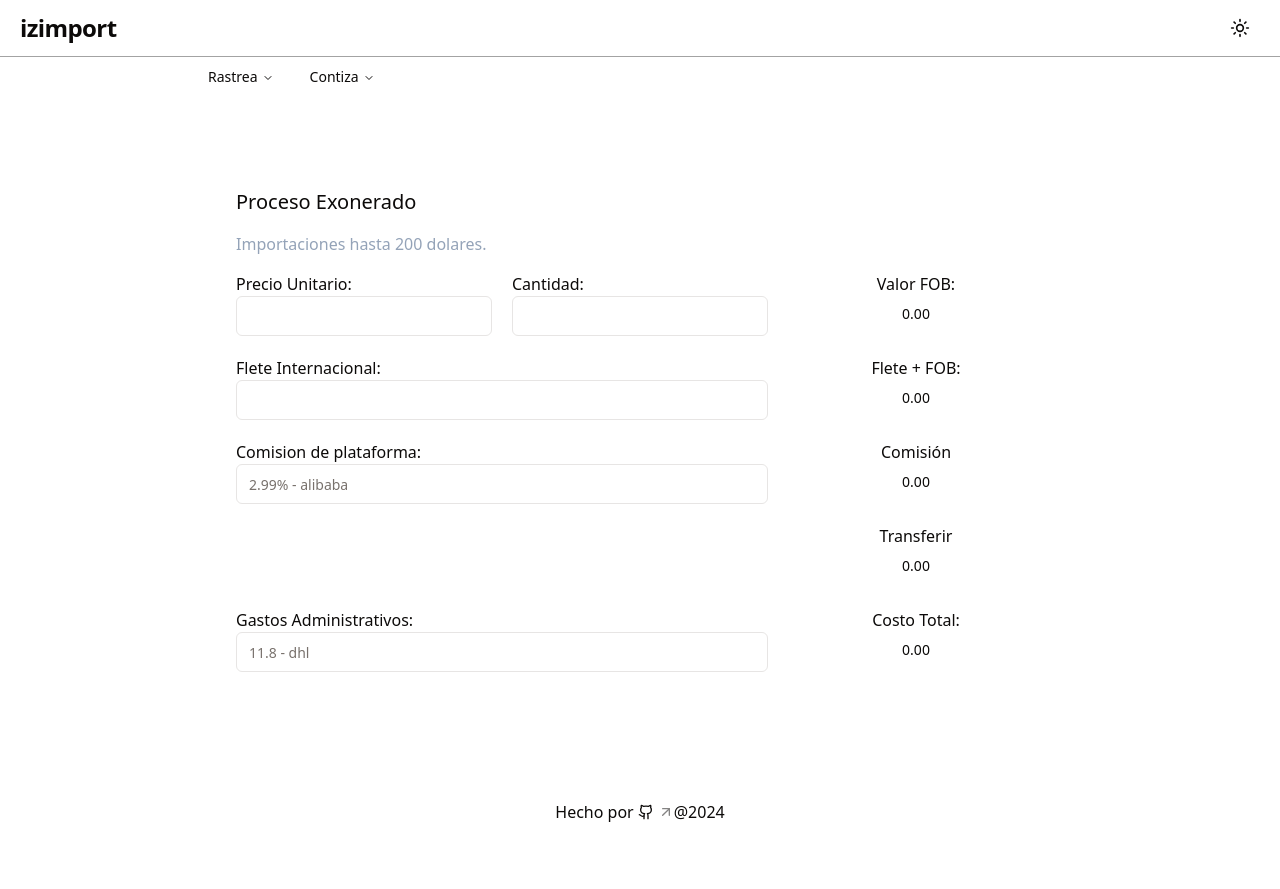
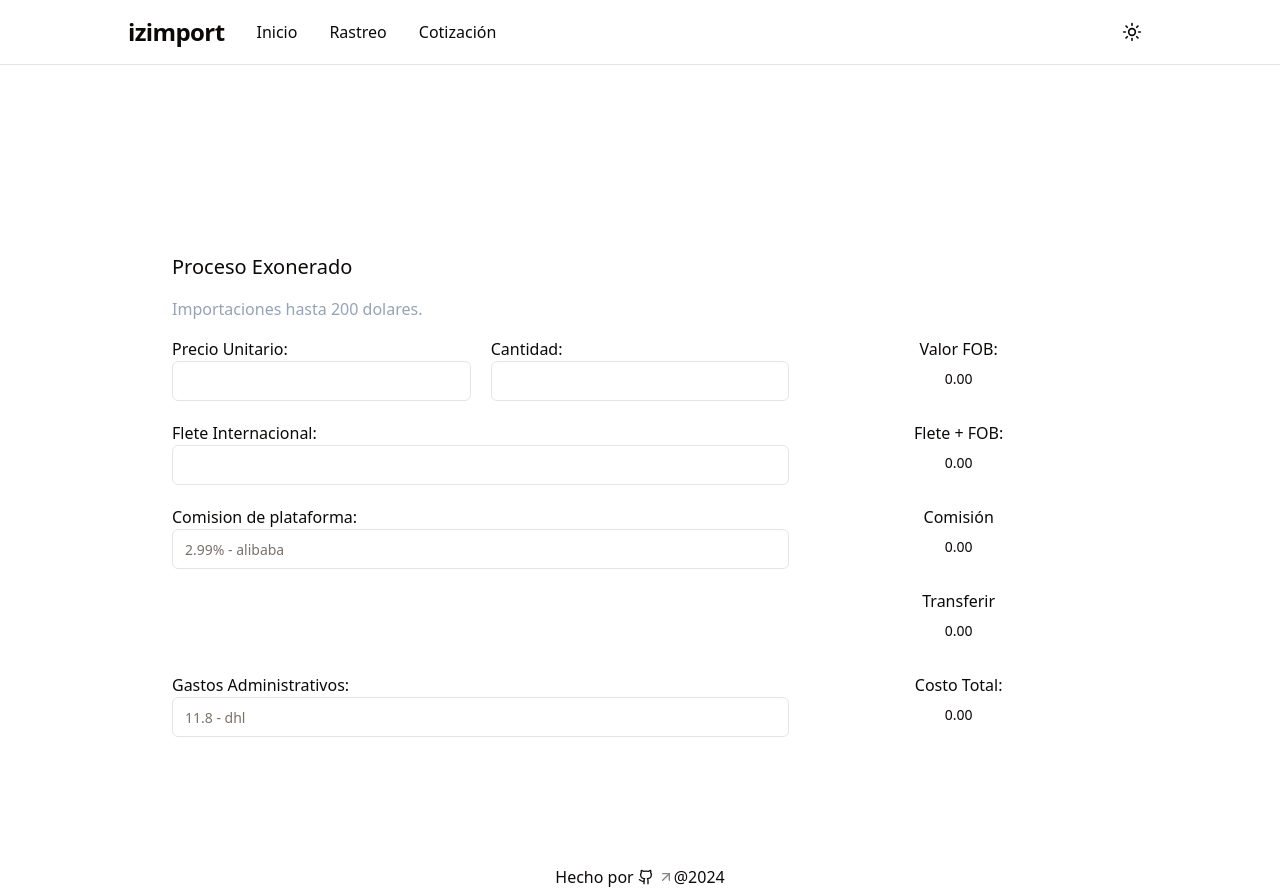
Before and after one commit to ivanmayta/izimport.com, a Next.js app: page /exonerado in a window 1280 px wide. Before the commit the page ends 824 px from the top, so only its background shows below. Built offline with nearby package versions, Linux system fonts and the light colour scheme.

Commit message:
refactor: update imports with prefix @

```diff
--- a/src/app/exonerado/page.js
+++ b/src/app/exonerado/page.js
@@ -1,5 +1,5 @@
 "use client"
-import { Input } from "../../components/ui/input"
+import { Input } from "@components/ui/input"
 import { useState, useEffect } from "react"
 
 export default function Exonerado() {
@@ -87,7 +87,7 @@ export default function Exonerado() {
                         Flete Internacional:
                         <Input
                             name="international_freight"
-                                type="number"
+                            type="number"
                             value={formatValue(formData.international_freight)}
                             onChange={handleChange}
                             aria-label="Flete Internacional"
--- a/src/app/layout.js
+++ b/src/app/layout.js
@@ -19,7 +19,7 @@ export default function RootLayout({ children }) {
                     disableTransitionOnChange
                 >
                     <Header />
-                    <main className=" flex flex-col max-w-4xl mx-auto min-h-screen min-w-96">
+                    <main className=" flex flex-col max-w-5xl mx-auto min-h-screen min-w-96">
                         {children}
                     </main>
                     <Footer />
--- a/src/app/page.js
+++ b/src/app/page.js
@@ -1,7 +1,7 @@
-import { Tracking } from "../components/tracking-dhl"
+import { Tracking } from "@components/shipment/tracking-dhl"
 import { Poppins } from "next/font/google"
 import { Suspense } from "react"
-import { highlightedText } from "../lib/utils"
+import { highlightedText } from "@/lib/utils"
 const poppins = Poppins({ subsets: ["latin"], weight: "700" })
 
 const highlighText = {
--- a/src/app/rastrea/page.js
+++ b/src/app/rastrea/page.js
@@ -1,4 +1,4 @@
-import { Tracking } from "../../components/tracking-dhl"
+import { Tracking } from "@components/shipment/tracking-dhl"
 import { Suspense } from "react"
 export default function Rastrea() {
     return (
--- a/src/app/simplificado/page.js
+++ b/src/app/simplificado/page.js
@@ -1,5 +1,5 @@
 "use client"
-import { Input } from "../../components/ui/input"
+import { Input } from "@components/ui/input"
 import { useState, useEffect } from "react"
 
 //todo: include useMemo to avoid re-rendering
--- a/src/components/header.jsx
+++ b/src/components/header.jsx
@@ -1,11 +1,20 @@
-import MenuNavigation from "@components/menu-navigation"
-import MenuBar from "@components/menu-bar"
-
+import Link from "next/link"
+import { ModeToggle } from "./mode-togglee"
 function Header() {
     return (
-        <header className="w-full fixed z-50 backdrop-blur-md ">
-            <MenuBar />
-            <MenuNavigation className="mx-auto max-w-4xl flex justify-start bg-transparent" />
+        <header className="border-b">
+            <div className="max-w-5xl mx-auto flex justify-between items-center h-16">
+                <nav className="flex gap-8 items-center">
+                    <h1 className="bold text-2xl font-extrabold tracking-tight lg:text-2xl">
+                        <Link href="/">izimport</Link>
+                    </h1>
+                    <a href="">Inicio</a>
+                    <a href="">Rastreo</a>
+                    <a href="">Cotización</a>
+                </nav>
+
+                <ModeToggle />
+            </div>
         </header>
     )
 }
--- a/src/components/menu-bar.jsx
+++ b/src/components/menu-bar.jsx
@@ -3,11 +3,16 @@ import Link from "next/link"
 
 export default function MenuBar() {
     return (
-        <div className="flex py-2 px-5 bg-background/50 border-b border-neutral-400 dark:border-neutral-800 items-center justify-between">
-            <h2 className="bold text-2xl font-extrabold tracking-tight lg:text-2xl">
+        <section className="flex py-2 px-5 bg-background/50 border-b border-neutral-400 dark:border-neutral-800 items-center justify-between">
+            <h1 className="bold text-2xl font-extrabold tracking-tight lg:text-2xl">
                 <Link href="/">izimport</Link>
-            </h2>
+            </h1>
+            <nav>
+                <a href="">Inicio</a>
+                <a href="">Rastreo</a>
+                <a href="">Cotización</a>
+            </nav>
             <ModeToggle />
-        </div>
+        </section>
     )
 }
--- a/src/components/shipment/shipment-events.jsx
+++ b/src/components/shipment/shipment-events.jsx
@@ -1,4 +1,23 @@
 import { Card, CardContent, CardHeader, CardTitle } from "../ui/card"
+import { Package } from "lucide-react"
+
+function formatDateTimeToSpanish(dateString) {
+    const date = new Date(dateString)
+
+    const options = {
+        year: "numeric",
+        month: "long",
+        day: "numeric",
+        hour: "numeric",
+        minute: "numeric",
+        hour12: true,
+        timeZone: "America/Lima", // Ajuste a la zona horaria UTC -05:00
+    }
+
+    // Convierte la fecha y hora con Intl.DateTimeFormat y le agrega el formato solicitado
+    const formattedDate = new Intl.DateTimeFormat("es-PE", options).format(date)
+    return `${formattedDate} (UTC -05:00)`
+}
 function ShipmentEvents({ events }) {
     return (
         <>
@@ -7,20 +26,35 @@ function ShipmentEvents({ events }) {
                     <CardTitle>Detalles del envio</CardTitle>
                 </CardHeader>
                 <CardContent>
-                    <ul className="relative border-s border-gray-200 dark:border-gray-700 max-w-[600px] m-3">
+                    <ul className="relative  border-gray-200 dark:border-gray-700 max-w-[600px] space-y-8">
                         {events.map((event, index) => {
                             return (
-                                <li className="mb-10 ms-4" key={index}>
-                                    <div className="absolute w-3 h-3 bg-gray-200 rounded-full mt-1.5 -start-1.5 border border-white dark:border-gray-900 dark:bg-gray-700"></div>
-                                    <time className="mb-1 text-sm font-normal leading-none text-gray-400 dark:text-gray-500">
-                                        {event.timestamp}
-                                    </time>
-                                    <h3 className="text-lg font-semibold text-gray-900 dark:text-white">
-                                        {event.description}
-                                    </h3>
-                                    <p className="mb-4 text-base font-normal text-gray-500 dark:text-gray-400">
-                                        {event.location.address.addressLocality}
-                                    </p>
+                                <li
+                                    className="flex items-start gap-4"
+                                    key={index}
+                                >
+                                    <div className="relative">
+                                        <div className="w-10 h-10 rounded-full bg-zinc-800 flex items-center justify-center">
+                                            <Package className="w-5 h-5 text-zinc-200" />
+                                        </div>
+                                        <div className="absolute top-10 left-1/2 w-px h-16 bg-zinc-800 -translate-x-1/2" />
+                                    </div>
+                                    <div className="flex-1 pt-1">
+                                        <h3 className="text-zinc-200 font-medium">
+                                            {event.description}
+                                        </h3>
+                                        <p className="text-zinc-500 text-sm mt-1">
+                                            {formatDateTimeToSpanish(
+                                                event.timestamp
+                                            )}
+                                        </p>
+                                        <p className="text-zinc-400 text-sm mt-2">
+                                            {
+                                                event.location.address
+                                                    .addressLocality
+                                            }
+                                        </p>
+                                    </div>
                                 </li>
                             )
                         })}
--- a/src/components/ui/card.jsx
+++ b/src/components/ui/card.jsx
@@ -5,7 +5,7 @@ const Card = React.forwardRef(({ className, ...props }, ref) => (
     <div
         ref={ref}
         className={cn(
-            "rounded-lg border bg-card text-card-foreground shadow-sm",
+            "rounded-lg border bg-background text-card-foreground shadow-sm",
             className
         )}
         {...props}
```
